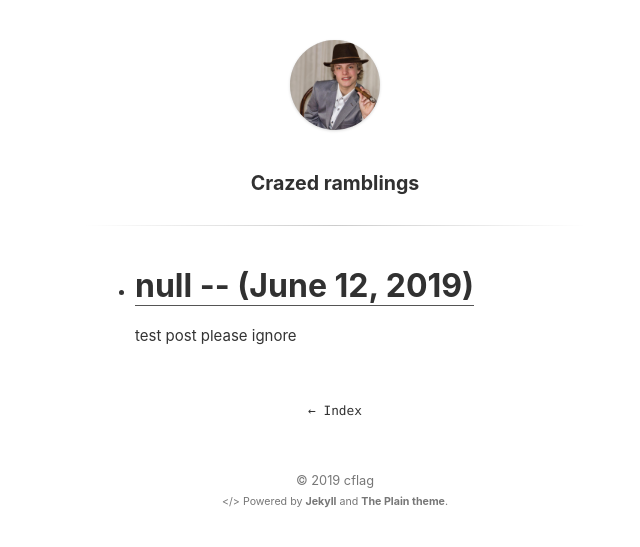
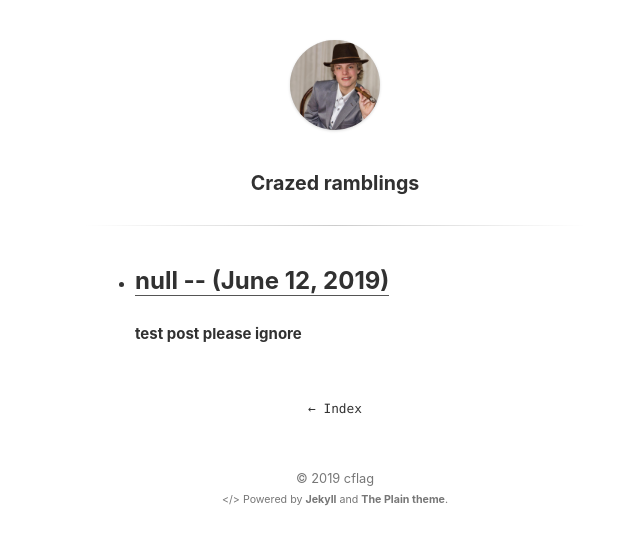
Before and after one commit to cflag02/cflag.io, a Jekyll site: the page built from posts.md, in a window 1280 px wide. Shown: the top 547 px of the page, without its empty margins (305-945 px from the left). Built offline with Jekyll 4.4.1, drawn with Linux system fonts in a browser that asks for light colours.

Commit message:
Update posts.md

```diff
--- a/posts.md
+++ b/posts.md
@@ -5,8 +5,8 @@ title:  "Crazed ramblings"
 <ul>
   {% for post in site.posts %}
     <li>
-      <h1><a href="{{ post.url }}">{{ post.title }} -- ({{ post.date | date: '%B %d, %Y' }})</a></h1>
-      {{ post.excerpt }}
+      <h2><a href="{{ post.url }}">{{ post.title }} -- ({{ post.date | date: '%B %d, %Y' }})</a></h2>
+      <h3>{{ post.excerpt }}</h3>
     </li>
   {% endfor %}
 </ul>
```
